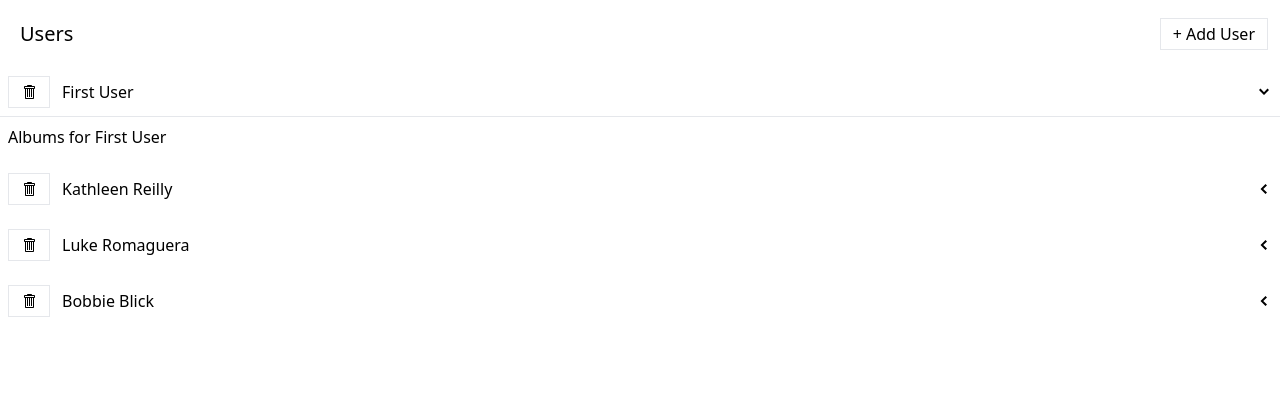
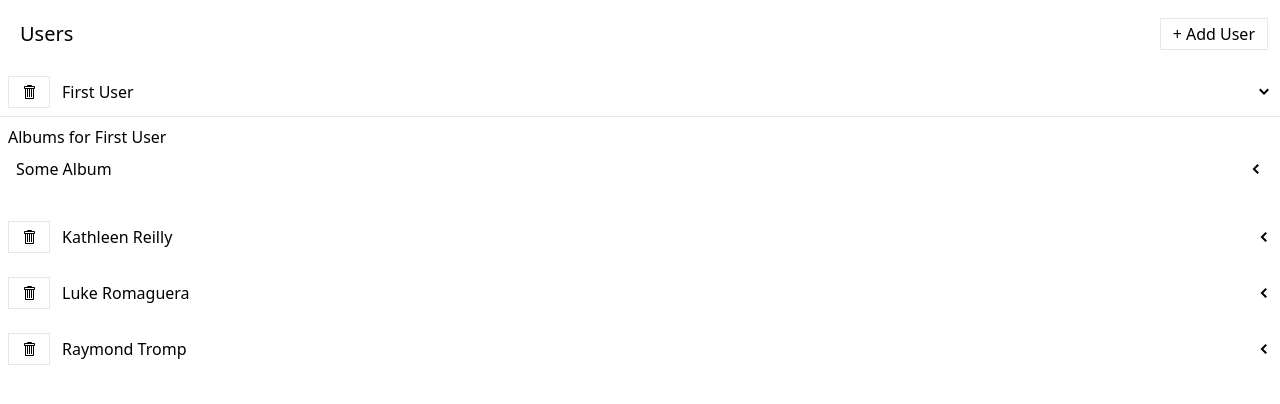
Before and after one commit to Modern-React-Redux-Sellers/API-Async-Thunks, a React (Create React App) app: page / in a window 1280 px wide. Both pictures are taken after a click on the element 1264 px from the left and 92 px from the top of the page. Shown: the top 404 px of the page. Built offline with nearby package versions, Linux system fonts and the light colour scheme; data requests are answered from the project's data file.

Commit message:
add album details to show on dropdown from AlbumsList

```diff
--- a/db.json
+++ b/db.json
@@ -13,8 +13,8 @@
       "name": "Luke Romaguera"
     },
     {
-      "id": "e89d",
-      "name": "Bobbie Blick"
+      "id": "4b5f",
+      "name": "Raymond Tromp"
     }
   ],
   "albums": [
--- a/src/components/AlbumsList.js
+++ b/src/components/AlbumsList.js
@@ -1,12 +1,34 @@
 import {useFetchAlbumsQuery} from "../store";
+import Skeleton from "./Skeleton";
+import ExpandablePanel from "./ExpandablePanel";
+import Button from "./Button";
+import {albumsApi} from "../store/apis/albumsApi";
 
 const AlbumsList = ({user}) => {
     const {data, error, isLoading} = useFetchAlbumsQuery(user);
 
-    console.log(data, error, isLoading);
+    let content;
+    if (isLoading){
+        content = <Skeleton times={3}/>
+    } else if (error){
+        content = <div>Error loading albums</div>
+    } else {
+        content = data.map(album => {
+            const header = <div>{album.title}</div>
+            return <ExpandablePanel key={album.id} header={header}>
+                List of photos in album
+            </ExpandablePanel>
+        })
+    }
+
 
     return <div>
+        <div>
         Albums for {user.name}
+        </div>
+        <div>
+            {content}
+        </div>
     </div>
 }
 
--- a/src/store/apis/albumsApi.js
+++ b/src/store/apis/albumsApi.js
@@ -7,7 +7,7 @@ const albumsApi = createApi({
     }), //where request is being sent
     endpoints(builder) {
         return {
-            fetchAlbums: builder.query({
+            fetchAlbums: builder.query({ //fetchAlbums creates hook: useFetchAlbumsQuery
                 query: (user) => {
                     return {
                       url: '/albums',
```
